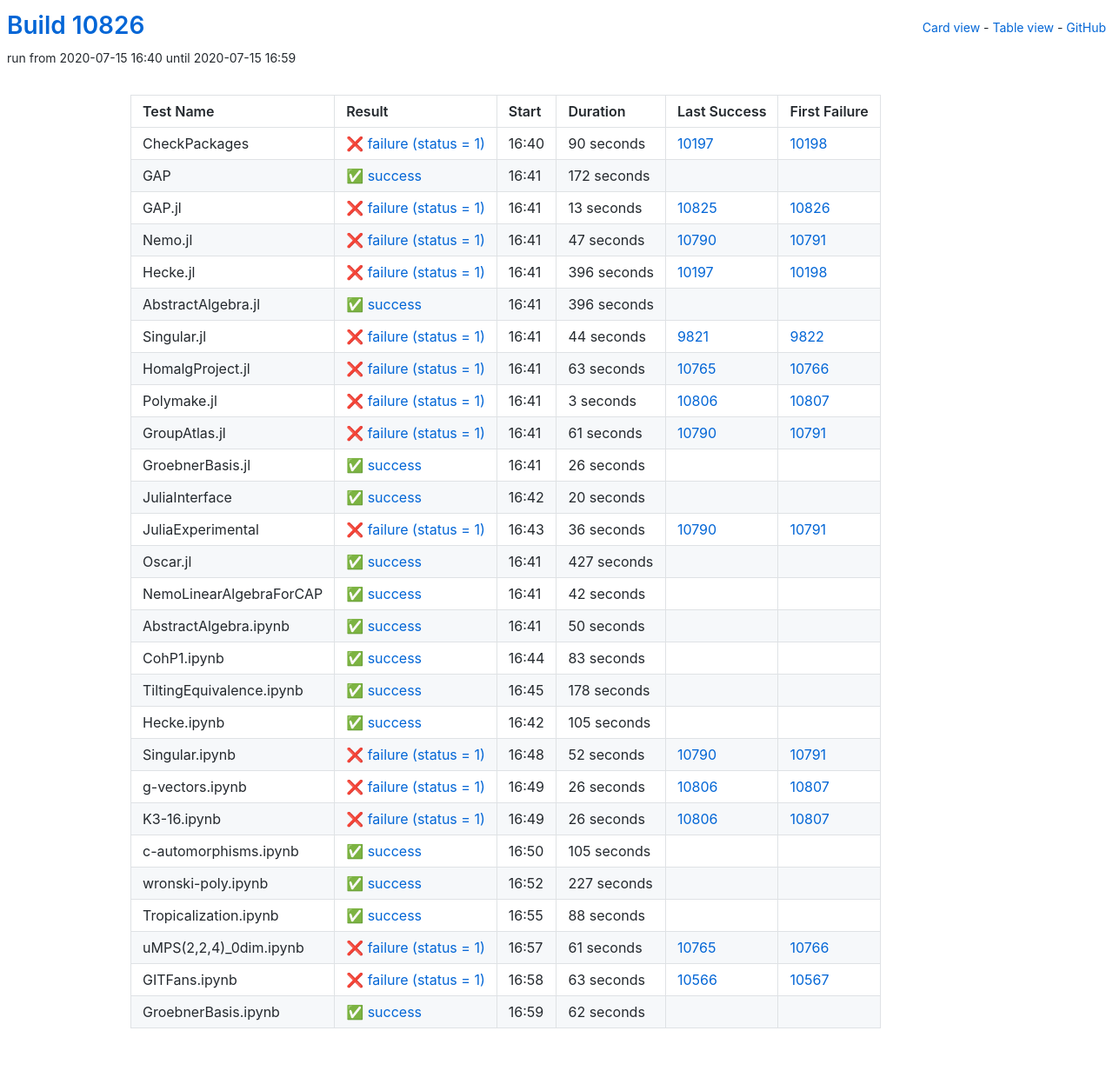
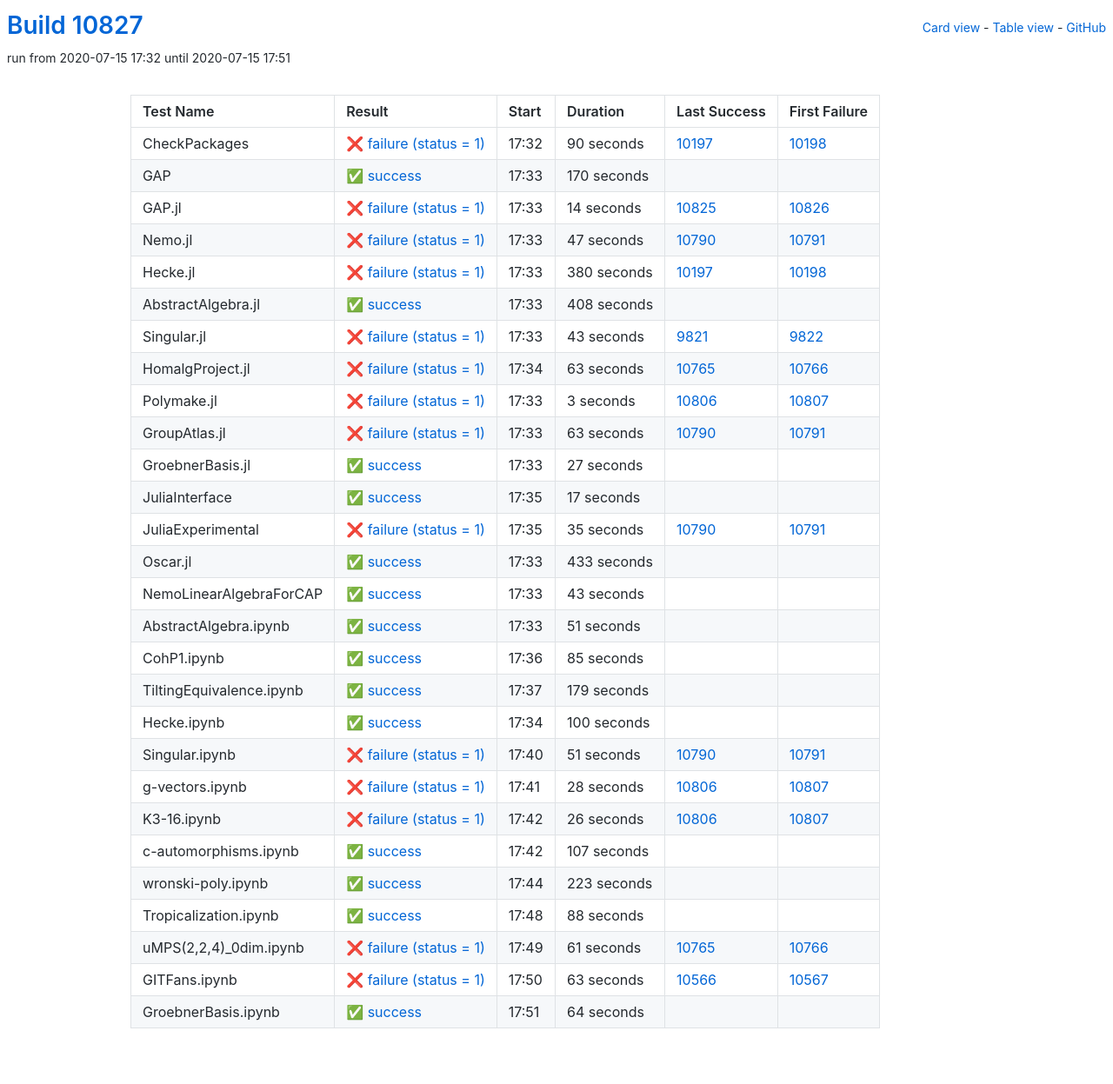
Before and after one commit to oscar-system/oscar-ci-status, a Jekyll site: the page built from table.html, in a window 1280 px wide. Shown: the whole page at 87% size. Built offline with Jekyll 4.4.1, drawn with Linux system fonts in a browser that asks for light colours.

Commit message:
Build #10827

```diff
--- a/_data/ci.yml
+++ b/_data/ci.yml
@@ -1,6 +1,6 @@
 ---
-build: 10826
-build_url: https://oscarci.mathematik.uni-kl.de/job/oscar/10826/
+build: 10827
+build_url: https://oscarci.mathematik.uni-kl.de/job/oscar/10827/
 job: oscar
 organization: oscar-system
 repo: oscar-ci-status
@@ -8,8 +8,8 @@
 tests:
 - name: CheckPackages
   id: checkpackages
-  log: https://oscarci.mathematik.uni-kl.de/job/oscar/10826/artifact/logs/build-10826/CheckPackages.log
-  start: 2020-07-15 16:40
+  log: https://oscarci.mathematik.uni-kl.de/job/oscar/10827/artifact/logs/build-10827/CheckPackages.log
+  start: 2020-07-15 17:32
   success: false
   exitcode: 1
   status: failure
@@ -20,32 +20,32 @@
   first_failure_url: https://oscarci.mathematik.uni-kl.de/job/oscar/10198/
 - name: GAP
   id: gap
-  log: https://oscarci.mathematik.uni-kl.de/job/oscar/10826/artifact/logs/build-10826/GAP.log
-  start: 2020-07-15 16:41
+  log: https://oscarci.mathematik.uni-kl.de/job/oscar/10827/artifact/logs/build-10827/GAP.log
+  start: 2020-07-15 17:33
   success: true
   exitcode: 0
   status: success
-  duration: 172
+  duration: 170
   last_success: false
   last_success_url:
   first_failure: false
   first_failure_url:
 - name: GAP.jl
   id: gap-jl
-  log: https://oscarci.mathematik.uni-kl.de/job/oscar/10826/artifact/logs/build-10826/GAP.jl.log
-  start: 2020-07-15 16:41
+  log: https://oscarci.mathematik.uni-kl.de/job/oscar/10827/artifact/logs/build-10827/GAP.jl.log
+  start: 2020-07-15 17:33
   success: false
   exitcode: 1
   status: failure
-  duration: 13
+  duration: 14
   last_success: 10825
   last_success_url: https://oscarci.mathematik.uni-kl.de/job/oscar/10825/
   first_failure: 10826
   first_failure_url: https://oscarci.mathematik.uni-kl.de/job/oscar/10826/
 - name: Nemo.jl
   id: nemo-jl
-  log: https://oscarci.mathematik.uni-kl.de/job/oscar/10826/artifact/logs/build-10826/Nemo.jl.log
-  start: 2020-07-15 16:41
+  log: https://oscarci.mathematik.uni-kl.de/job/oscar/10827/artifact/logs/build-10827/Nemo.jl.log
+  start: 2020-07-15 17:33
   success: false
   exitcode: 1
   status: failure
@@ -56,44 +56,44 @@
   first_failure_url: https://oscarci.mathematik.uni-kl.de/job/oscar/10791/
 - name: Hecke.jl
   id: hecke-jl
-  log: https://oscarci.mathematik.uni-kl.de/job/oscar/10826/artifact/logs/build-10826/Hecke.jl.log
-  start: 2020-07-15 16:41
+  log: https://oscarci.mathematik.uni-kl.de/job/oscar/10827/artifact/logs/build-10827/Hecke.jl.log
+  start: 2020-07-15 17:33
   success: false
   exitcode: 1
   status: failure
-  duration: 396
+  duration: 380
   last_success: 10197
   last_success_url: https://oscarci.mathematik.uni-kl.de/job/oscar/10197/
   first_failure: 10198
   first_failure_url: https://oscarci.mathematik.uni-kl.de/job/oscar/10198/
 - name: AbstractAlgebra.jl
   id: abstractalgebra-jl
-  log: https://oscarci.mathematik.uni-kl.de/job/oscar/10826/artifact/logs/build-10826/AbstractAlgebra.jl.log
-  start: 2020-07-15 16:41
+  log: https://oscarci.mathematik.uni-kl.de/job/oscar/10827/artifact/logs/build-10827/AbstractAlgebra.jl.log
+  start: 2020-07-15 17:33
   success: true
   exitcode: 0
   status: success
-  duration: 396
+  duration: 408
   last_success: false
   last_success_url:
   first_failure: false
   first_failure_url:
 - name: Singular.jl
   id: singular-jl
-  log: https://oscarci.mathematik.uni-kl.de/job/oscar/10826/artifact/logs/build-10826/Singular.jl.log
-  start: 2020-07-15 16:41
+  log: https://oscarci.mathematik.uni-kl.de/job/oscar/10827/artifact/logs/build-10827/Singular.jl.log
+  start: 2020-07-15 17:33
   success: false
   exitcode: 1
   status: failure
-  duration: 44
+  duration: 43
   last_success: 9821
   last_success_url: https://oscarci.mathematik.uni-kl.de/job/oscar/9821/
   first_failure: 9822
   first_failure_url: https://oscarci.mathematik.uni-kl.de/job/oscar/9822/
 - name: HomalgProject.jl
   id: homalgproject-jl
-  log: https://oscarci.mathematik.uni-kl.de/job/oscar/10826/artifact/logs/build-10826/HomalgProject.jl.log
-  start: 2020-07-15 16:41
+  log: https://oscarci.mathematik.uni-kl.de/job/oscar/10827/artifact/logs/build-10827/HomalgProject.jl.log
+  start: 2020-07-15 17:34
   success: false
   exitcode: 1
   status: failure
@@ -104,8 +104,8 @@
   first_failure_url: https://oscarci.mathematik.uni-kl.de/job/oscar/10766/
 - name: Polymake.jl
   id: polymake-jl
-  log: https://oscarci.mathematik.uni-kl.de/job/oscar/10826/artifact/logs/build-10826/Polymake.jl.log
-  start: 2020-07-15 16:41
+  log: https://oscarci.mathematik.uni-kl.de/job/oscar/10827/artifact/logs/build-10827/Polymake.jl.log
+  start: 2020-07-15 17:33
   success: false
   exitcode: 1
   status: failure
@@ -116,152 +116,152 @@
   first_failure_url: https://oscarci.mathematik.uni-kl.de/job/oscar/10807/
 - name: GroupAtlas.jl
   id: groupatlas-jl
-  log: https://oscarci.mathematik.uni-kl.de/job/oscar/10826/artifact/logs/build-10826/GroupAtlas.jl.log
-  start: 2020-07-15 16:41
+  log: https://oscarci.mathematik.uni-kl.de/job/oscar/10827/artifact/logs/build-10827/GroupAtlas.jl.log
+  start: 2020-07-15 17:33
   success: false
   exitcode: 1
   status: failure
-  duration: 61
+  duration: 63
   last_success: 10790
   last_success_url: https://oscarci.mathematik.uni-kl.de/job/oscar/10790/
   first_failure: 10791
   first_failure_url: https://oscarci.mathematik.uni-kl.de/job/oscar/10791/
 - name: GroebnerBasis.jl
   id: groebnerbasis-jl
-  log: https://oscarci.mathematik.uni-kl.de/job/oscar/10826/artifact/logs/build-10826/GroebnerBasis.jl.log
-  start: 2020-07-15 16:41
+  log: https://oscarci.mathematik.uni-kl.de/job/oscar/10827/artifact/logs/build-10827/GroebnerBasis.jl.log
+  start: 2020-07-15 17:33
   success: true
   exitcode: 0
   status: success
-  duration: 26
+  duration: 27
   last_success: false
   last_success_url:
   first_failure: false
   first_failure_url:
 - name: JuliaInterface
   id: juliainterface
-  log: https://oscarci.mathematik.uni-kl.de/job/oscar/10826/artifact/logs/build-10826/JuliaInterface.log
-  start: 2020-07-15 16:42
+  log: https://oscarci.mathematik.uni-kl.de/job/oscar/10827/artifact/logs/build-10827/JuliaInterface.log
+  start: 2020-07-15 17:35
   success: true
   exitcode: 0
   status: success
-  duration: 20
+  duration: 17
   last_success: false
   last_success_url:
   first_failure: false
   first_failure_url:
 - name: JuliaExperimental
   id: juliaexperimental
-  log: https://oscarci.mathematik.uni-kl.de/job/oscar/10826/artifact/logs/build-10826/JuliaExperimental.log
-  start: 2020-07-15 16:43
+  log: https://oscarci.mathematik.uni-kl.de/job/oscar/10827/artifact/logs/build-10827/JuliaExperimental.log
+  start: 2020-07-15 17:35
   success: false
   exitcode: 1
   status: failure
-  duration: 36
+  duration: 35
   last_success: 10790
   last_success_url: https://oscarci.mathematik.uni-kl.de/job/oscar/10790/
   first_failure: 10791
   first_failure_url: https://oscarci.mathematik.uni-kl.de/job/oscar/10791/
 - name: Oscar.jl
   id: oscar-jl
-  log: https://oscarci.mathematik.uni-kl.de/job/oscar/10826/artifact/logs/build-10826/Oscar.jl.log
-  start: 2020-07-15 16:41
+  log: https://oscarci.mathematik.uni-kl.de/job/oscar/10827/artifact/logs/build-10827/Oscar.jl.log
+  start: 2020-07-15 17:33
   success: true
   exitcode: 0
   status: success
-  duration: 427
+  duration: 433
   last_success: false
   last_success_url:
   first_failure: false
   first_failure_url:
 - name: NemoLinearAlgebraForCAP
   id: nemolinearalgebraforcap
-  log: https://oscarci.mathematik.uni-kl.de/job/oscar/10826/artifact/logs/build-10826/NemoLinearAlgebraForCAP.log
-  start: 2020-07-15 16:41
+  log: https://oscarci.mathematik.uni-kl.de/job/oscar/10827/artifact/logs/build-10827/NemoLinearAlgebraForCAP.log
+  start: 2020-07-15 17:33
   success: true
   exitcode: 0
   status: success
-  duration: 42
+  duration: 43
   last_success: false
   last_success_url:
   first_failure: false
   first_failure_url:
 - name: AbstractAlgebra.ipynb
   id: abstractalgebra-ipynb
-  log: https://oscarci.mathematik.uni-kl.de/job/oscar/10826/artifact/logs/build-10826/AbstractAlgebra.ipynb.log
-  start: 2020-07-15 16:41
+  log: https://oscarci.mathematik.uni-kl.de/job/oscar/10827/artifact/logs/build-10827/AbstractAlgebra.ipynb.log
+  start: 2020-07-15 17:33
   success: true
   exitcode: 0
   status: success
-  duration: 50
+  duration: 51
   last_success: false
   last_success_url:
   first_failure: false
   first_failure_url:
 - name: CohP1.ipynb
   id: cohp1-ipynb
-  log: https://oscarci.mathematik.uni-kl.de/job/oscar/10826/artifact/logs/build-10826/CohP1.ipynb.log
-  start: 2020-07-15 16:44
+  log: https://oscarci.mathematik.uni-kl.de/job/oscar/10827/artifact/logs/build-10827/CohP1.ipynb.log
+  start: 2020-07-15 17:36
   success: true
   exitcode: 0
   status: success
-  duration: 83
+  duration: 85
   last_success: false
   last_success_url:
   first_failure: false
   first_failure_url:
 - name: TiltingEquivalence.ipynb
   id: tiltingequivalence-ipynb
-  log: https://oscarci.mathematik.uni-kl.de/job/oscar/10826/artifact/logs/build-10826/TiltingEquivalence.ipynb.log
-  start: 2020-07-15 16:45
+  log: https://oscarci.mathematik.uni-kl.de/job/oscar/10827/artifact/logs/build-10827/TiltingEquivalence.ipynb.log
+  start: 2020-07-15 17:37
   success: true
   exitcode: 0
   status: success
-  duration: 178
+  duration: 179
   last_success: false
   last_success_url:
   first_failure: false
   first_failure_url:
 - name: Hecke.ipynb
   id: hecke-ipynb
-  log: https://oscarci.mathematik.uni-kl.de/job/oscar/10826/artifact/logs/build-10826/Hecke.ipynb.log
-  start: 2020-07-15 16:42
+  log: https://oscarci.mathematik.uni-kl.de/job/oscar/10827/artifact/logs/build-10827/Hecke.ipynb.log
+  start: 2020-07-15 17:34
   success: true
   exitcode: 0
   status: success
-  duration: 105
+  duration: 100
   last_success: false
   last_success_url:
   first_failure: false
   first_failure_url:
 - name: Singular.ipynb
   id: singular-ipynb
-  log: https://oscarci.mathematik.uni-kl.de/job/oscar/10826/artifact/logs/build-10826/Singular.ipynb.log
-  start: 2020-07-15 16:48
+  log: https://oscarci.mathematik.uni-kl.de/job/oscar/10827/artifact/logs/build-10827/Singular.ipynb.log
+  start: 2020-07-15 17:40
   success: false
   exitcode: 1
   status: failure
-  duration: 52
+  duration: 51
   last_success: 10790
   last_success_url: https://oscarci.mathematik.uni-kl.de/job/oscar/10790/
   first_failure: 10791
   first_failure_url: https://oscarci.mathematik.uni-kl.de/job/oscar/10791/
 - name: g-vectors.ipynb
   id: g-vectors-ipynb
-  log: https://oscarci.mathematik.uni-kl.de/job/oscar/10826/artifact/logs/build-10826/g-vectors.ipynb.log
-  start: 2020-07-15 16:49
+  log: https://oscarci.mathematik.uni-kl.de/job/oscar/10827/artifact/logs/build-10827/g-vectors.ipynb.log
+  start: 2020-07-15 17:41
   success: false
   exitcode: 1
   status: failure
-  duration: 26
+  duration: 28
   last_success: 10806
   last_success_url: https://oscarci.mathematik.uni-kl.de/job/oscar/10806/
   first_failure: 10807
   first_failure_url: https://oscarci.mathematik.uni-kl.de/job/oscar/10807/
 - name: K3-16.ipynb
   id: k3-16-ipynb
-  log: https://oscarci.mathematik.uni-kl.de/job/oscar/10826/artifact/logs/build-10826/K3-16.ipynb.log
-  start: 2020-07-15 16:49
+  log: https://oscarci.mathematik.uni-kl.de/job/oscar/10827/artifact/logs/build-10827/K3-16.ipynb.log
+  start: 2020-07-15 17:42
   success: false
   exitcode: 1
   status: failure
@@ -272,32 +272,32 @@
   first_failure_url: https://oscarci.mathematik.uni-kl.de/job/oscar/10807/
 - name: c-automorphisms.ipynb
   id: c-automorphisms-ipynb
-  log: https://oscarci.mathematik.uni-kl.de/job/oscar/10826/artifact/logs/build-10826/c-automorphisms.ipynb.log
-  start: 2020-07-15 16:50
+  log: https://oscarci.mathematik.uni-kl.de/job/oscar/10827/artifact/logs/build-10827/c-automorphisms.ipynb.log
+  start: 2020-07-15 17:42
   success: true
   exitcode: 0
   status: success
-  duration: 105
+  duration: 107
   last_success: false
   last_success_url:
   first_failure: false
   first_failure_url:
 - name: wronski-poly.ipynb
   id: wronski-poly-ipynb
-  log: https://oscarci.mathematik.uni-kl.de/job/oscar/10826/artifact/logs/build-10826/wronski-poly.ipynb.log
-  start: 2020-07-15 16:52
+  log: https://oscarci.mathematik.uni-kl.de/job/oscar/10827/artifact/logs/build-10827/wronski-poly.ipynb.log
+  start: 2020-07-15 17:44
   success: true
   exitcode: 0
   status: success
-  duration: 227
+  duration: 223
   last_success: false
   last_success_url:
   first_failure: false
   first_failure_url:
 - name: Tropicalization.ipynb
   id: tropicalization-ipynb
-  log: https://oscarci.mathematik.uni-kl.de/job/oscar/10826/artifact/logs/build-10826/Tropicalization.ipynb.log
-  start: 2020-07-15 16:55
+  log: https://oscarci.mathematik.uni-kl.de/job/oscar/10827/artifact/logs/build-10827/Tropicalization.ipynb.log
+  start: 2020-07-15 17:48
   success: true
   exitcode: 0
   status: success
@@ -308,8 +308,8 @@
   first_failure_url:
 - name: uMPS(2,2,4)_0dim.ipynb
   id: umps-2-2-4-0dim-ipynb
-  log: https://oscarci.mathematik.uni-kl.de/job/oscar/10826/artifact/logs/build-10826/uMPS-2-2-4-_0dim.ipynb.log
-  start: 2020-07-15 16:57
+  log: https://oscarci.mathematik.uni-kl.de/job/oscar/10827/artifact/logs/build-10827/uMPS-2-2-4-_0dim.ipynb.log
+  start: 2020-07-15 17:49
   success: false
   exitcode: 1
   status: failure
@@ -320,8 +320,8 @@
   first_failure_url: https://oscarci.mathematik.uni-kl.de/job/oscar/10766/
 - name: GITFans.ipynb
   id: gitfans-ipynb
-  log: https://oscarci.mathematik.uni-kl.de/job/oscar/10826/artifact/logs/build-10826/GITFans.ipynb.log
-  start: 2020-07-15 16:58
+  log: https://oscarci.mathematik.uni-kl.de/job/oscar/10827/artifact/logs/build-10827/GITFans.ipynb.log
+  start: 2020-07-15 17:50
   success: false
   exitcode: 1
   status: failure
@@ -332,12 +332,12 @@
   first_failure_url: https://oscarci.mathematik.uni-kl.de/job/oscar/10567/
 - name: GroebnerBasis.ipynb
   id: groebnerbasis-ipynb
-  log: https://oscarci.mathematik.uni-kl.de/job/oscar/10826/artifact/logs/build-10826/GroebnerBasis.ipynb.log
-  start: 2020-07-15 16:59
+  log: https://oscarci.mathematik.uni-kl.de/job/oscar/10827/artifact/logs/build-10827/GroebnerBasis.ipynb.log
+  start: 2020-07-15 17:51
   success: true
   exitcode: 0
   status: success
-  duration: 62
+  duration: 64
   last_success: false
   last_success_url:
   first_failure: false
```
Also changed, not shown: README.md.
